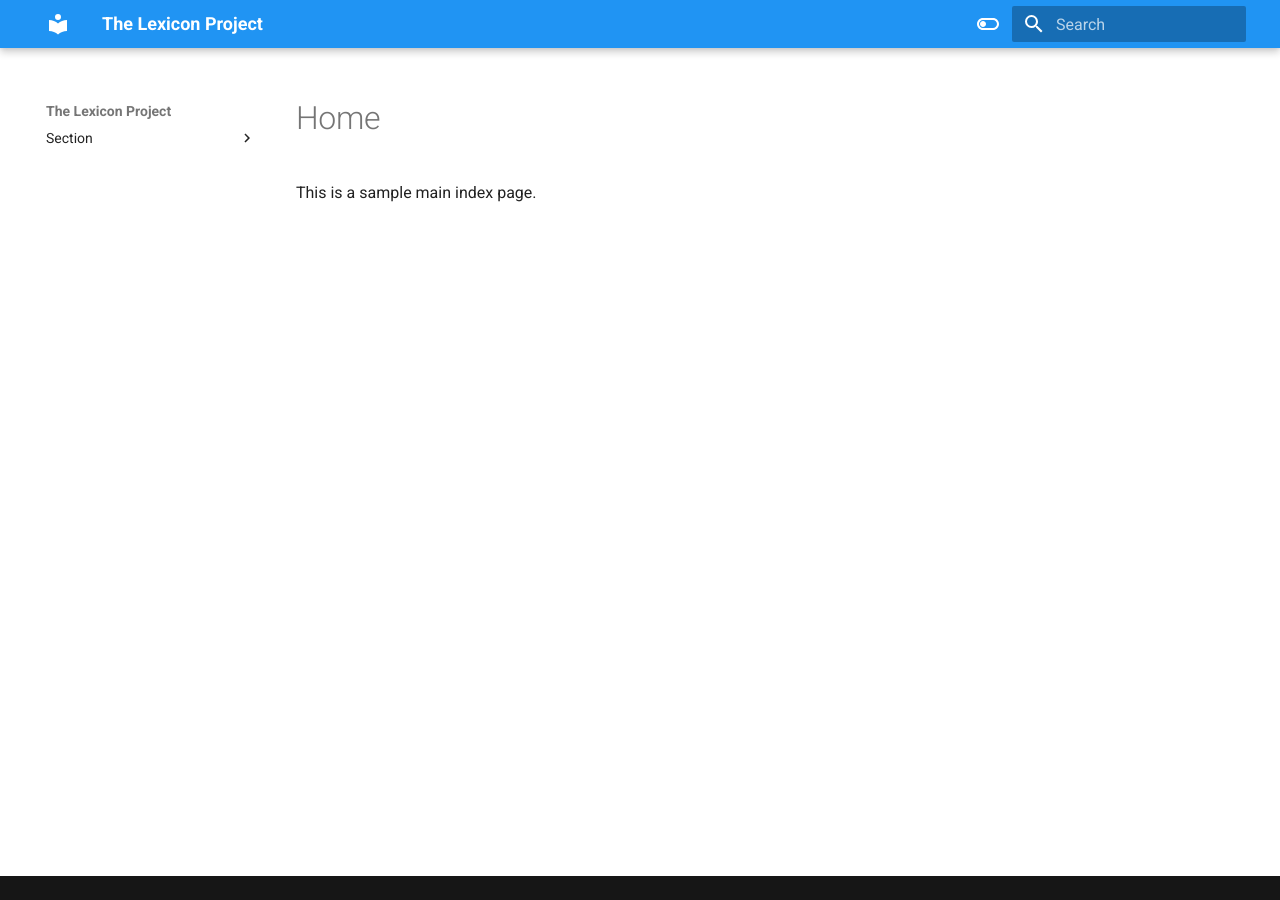
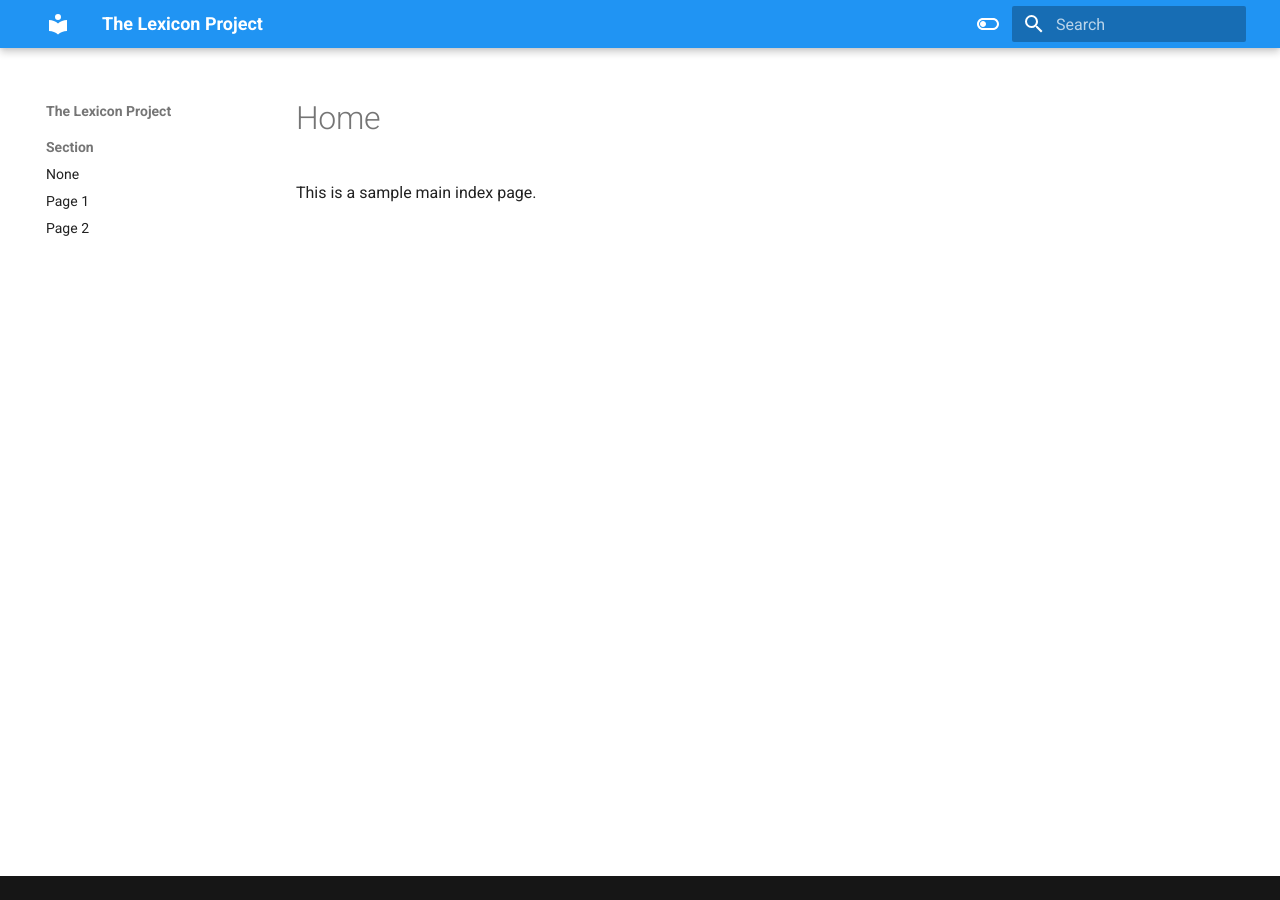
Before and after one commit to Tindalos/Lexicon, an MkDocs documentation site: the page built from docs/index.md, in a window 1280 px wide. Built offline with MkDocs 1.6.1 and Material for MkDocs 9.7.7, drawn with Linux system fonts in a browser that asks for light colours.

Commit message:
Update mkdocs.yml

```diff
--- a/mkdocs.yml
+++ b/mkdocs.yml
@@ -34,10 +34,10 @@ theme:
 #      - navigation.expand
 #      ^ Auto-expands the sections area
       - navigation.indexes
-#     ^ Displays index pages for section directories
+#     ^ Displays index pages for section directories, allegedly
 #      - navigation.top
 #      ^ Creates a 'Back-to-top' button
-#      - navigation.sections
+      - navigation.sections
 
 nav:
   - Section:
```
